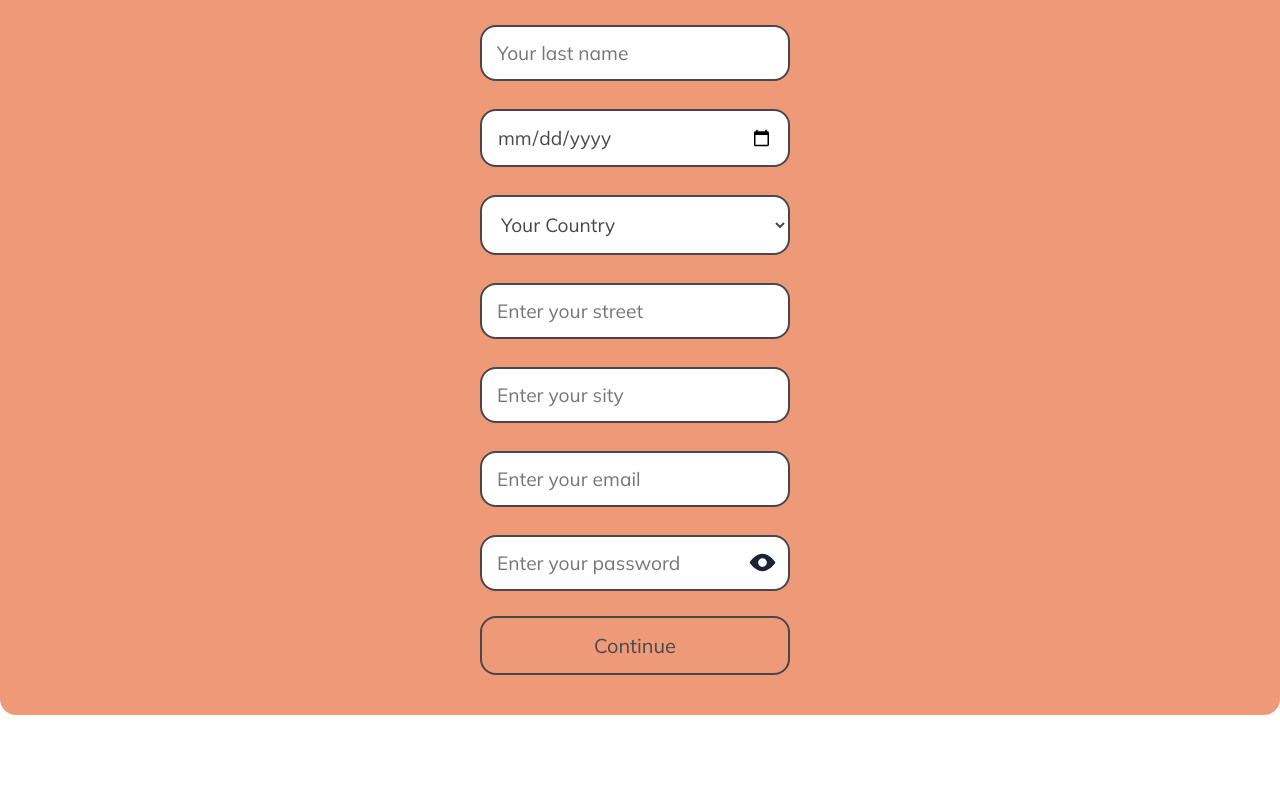
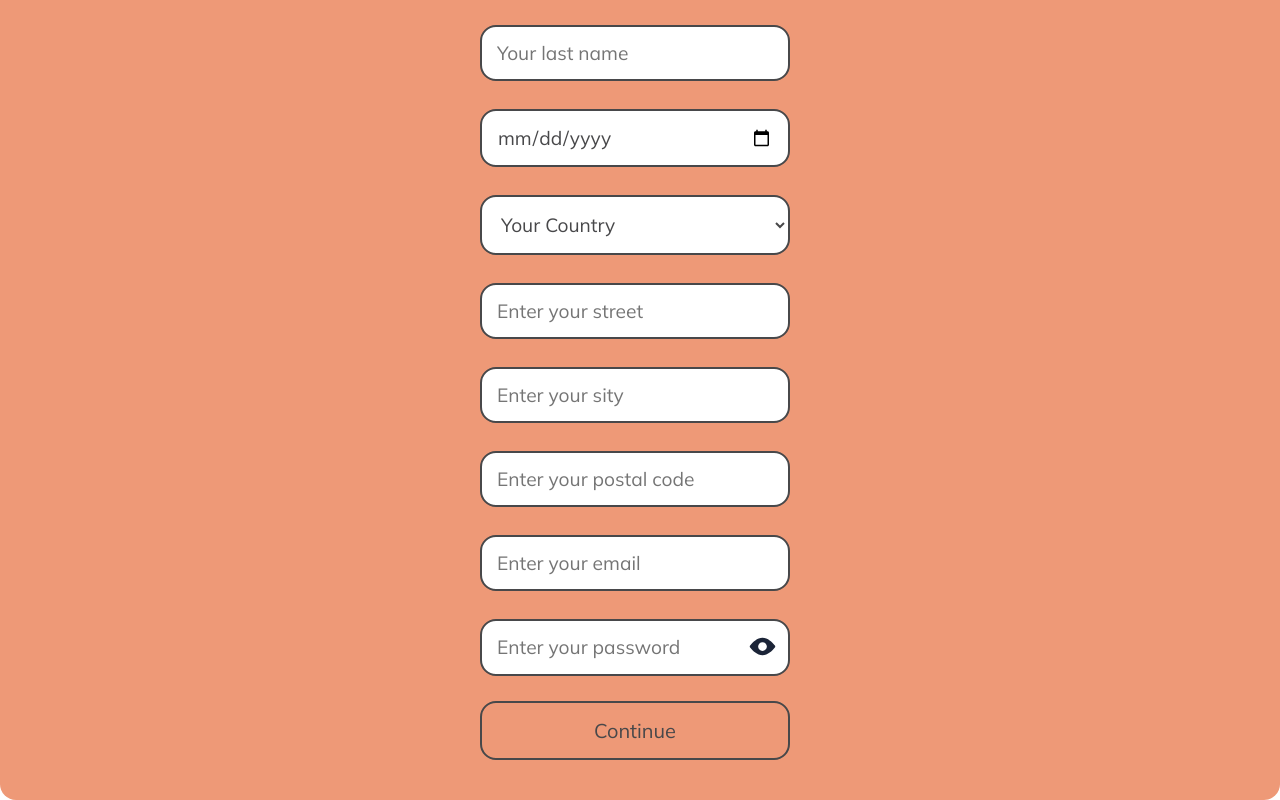
Before and after one commit to akatimer/eCommerceApplication, a React (Vite) app: page /reg in a window 1280 px wide. Shown: the part 588-1388 px from the top of the page. Before the commit the page ends 1303 px from the top, so only its background shows below. Built offline with nearby package versions, Linux system fonts and the light colour scheme.

Commit message:
feat: postal code input

```diff
--- /dev/null
+++ b/src/components/PostalCodeInput/PostalCodeInput.tsx
@@ -0,0 +1,47 @@
+import React, { useState, ChangeEvent } from 'react';
+import isPostalCodeValid from '../../utils/validationFunctions/isPostalCodeValid';
+import LogInInput from '../LogInInput/LogInInput';
+
+const PostalCodeInput: React.FC = () => {
+  const colors = {
+    validColor: 'green',
+    invalidColor: 'red',
+  };
+
+  const postalCodeMessages = {
+    valid: 'Thank you',
+    invalid: 'Please enter your postal code in the correct format',
+  };
+
+  const [postalCodeMessage, setPostalCodeMessage] = useState('');
+  const [postalCodeMessageColor, setPostalCodeMessageColor] = useState('');
+
+  function postalCodeHandler(event: ChangeEvent<HTMLInputElement>): void {
+    const code = event.target.value;
+    if (isPostalCodeValid(code)) {
+      setPostalCodeMessage(postalCodeMessages.valid);
+      setPostalCodeMessageColor(colors.validColor);
+    } else {
+      setPostalCodeMessage(postalCodeMessages.invalid);
+      setPostalCodeMessageColor(colors.invalidColor);
+    }
+  }
+
+  return (
+    <>
+      <div className="validation-message" style={{ color: postalCodeMessageColor }}>
+        {postalCodeMessage}
+      </div>
+      <div className="input-wrapper">
+        <LogInInput
+          className="input-form"
+          type="text"
+          placeholder="Enter your postal code"
+          onChange={postalCodeHandler}
+        />
+      </div>
+    </>
+  );
+};
+
+export default PostalCodeInput;
--- a/src/components/Registration/Registration.tsx
+++ b/src/components/Registration/Registration.tsx
@@ -9,6 +9,7 @@ import DateInput from '../DateInput/DateInput';
 import StreetInput from '../StreetInput/StreetImput';
 import CityInput from '../SityInput/SityInput';
 import CountrySelect from '../CountrySelect/CountrySelect';
+import PostalCodeInput from '../PostalCodeInput/PostalCodeInput';
 
 const Registration: React.FC = () => {
   return (
@@ -22,6 +23,7 @@ const Registration: React.FC = () => {
           <CountrySelect />
           <StreetInput />
           <CityInput />
+          <PostalCodeInput />
           <EmailInput />
           <PasswordInput />
           <Button
```
